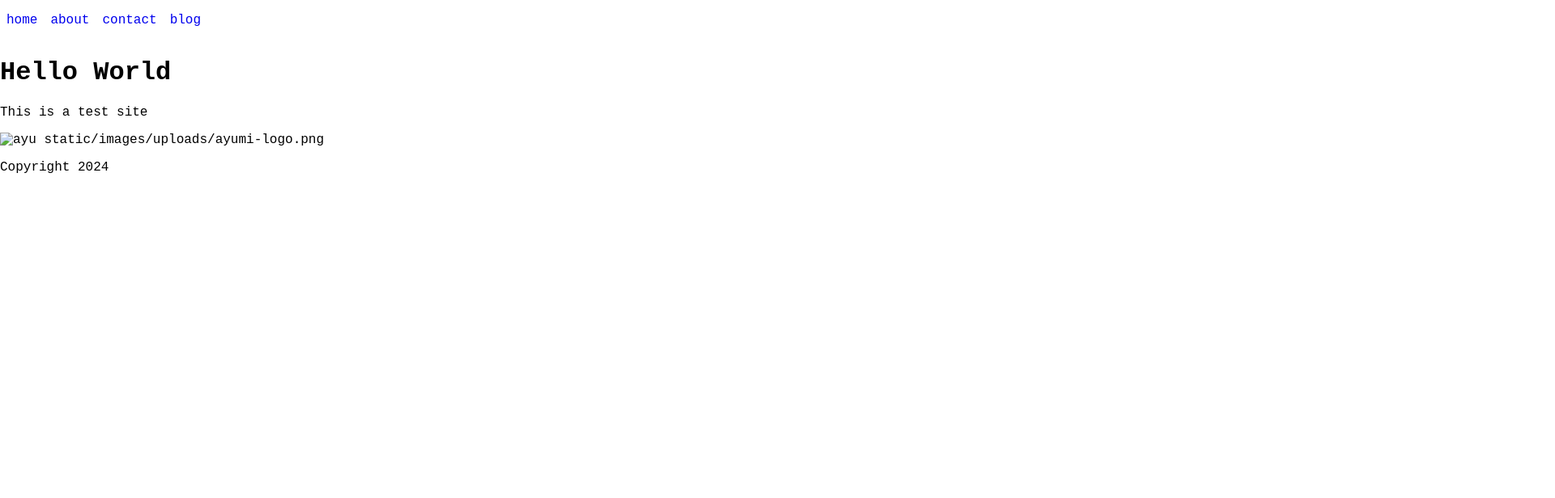
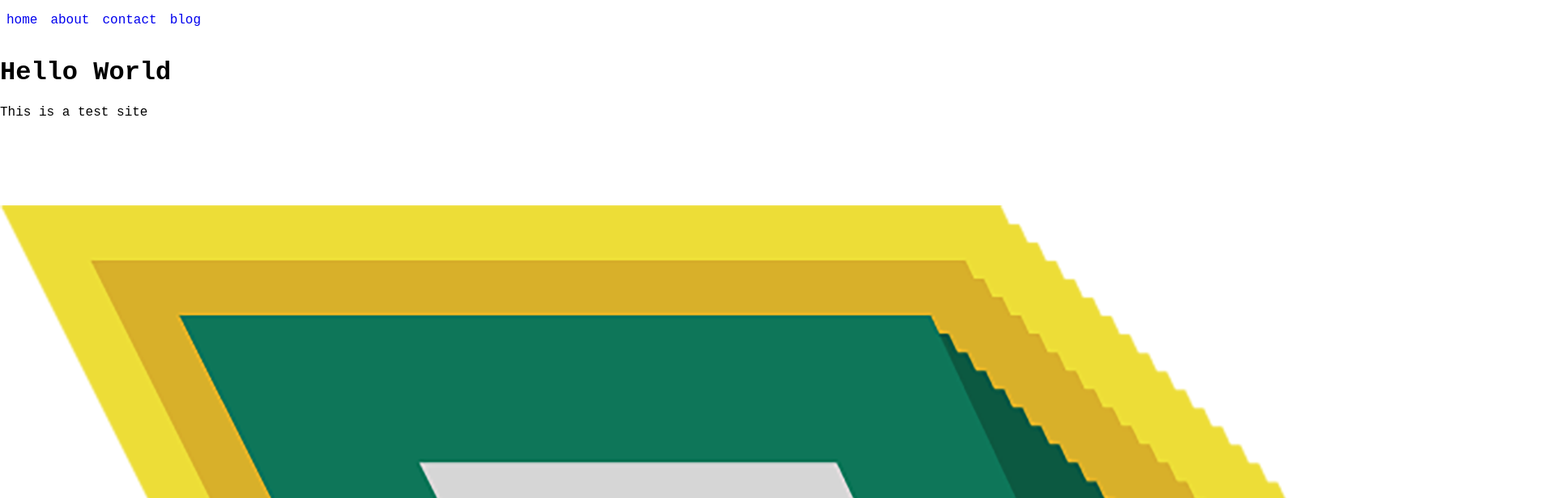
Before and after one commit to daiglewilliam13/barebone-test-1, an Eleventy site: page src/index.md in a window 1280 px wide. Shown: the top 616 px of the page at 81% size, 1920 px wide, since content can reach past the window. Built offline with nearby package versions, Linux system fonts and the light colour scheme; Eleventy itself is replaced by a stand-in of ours; files that its build step writes are made by us from their sources.

Commit message:
update collection settings

```diff
--- a/src/index.md
+++ b/src/index.md
@@ -5,5 +5,5 @@ layout: "base.njk"
 
 This is a test site
 
-![ayu](../static/images/uploads/ayumi-logo.png "ayumi")
+![v](https://raw.githubusercontent.com/daiglewilliam13/barebone-test-1/refs/heads/main/static/images/uploads/v-logo.png "Vegas")
 static/images/uploads/ayumi-logo.png
```
Also changed, not shown: 2 other files.
